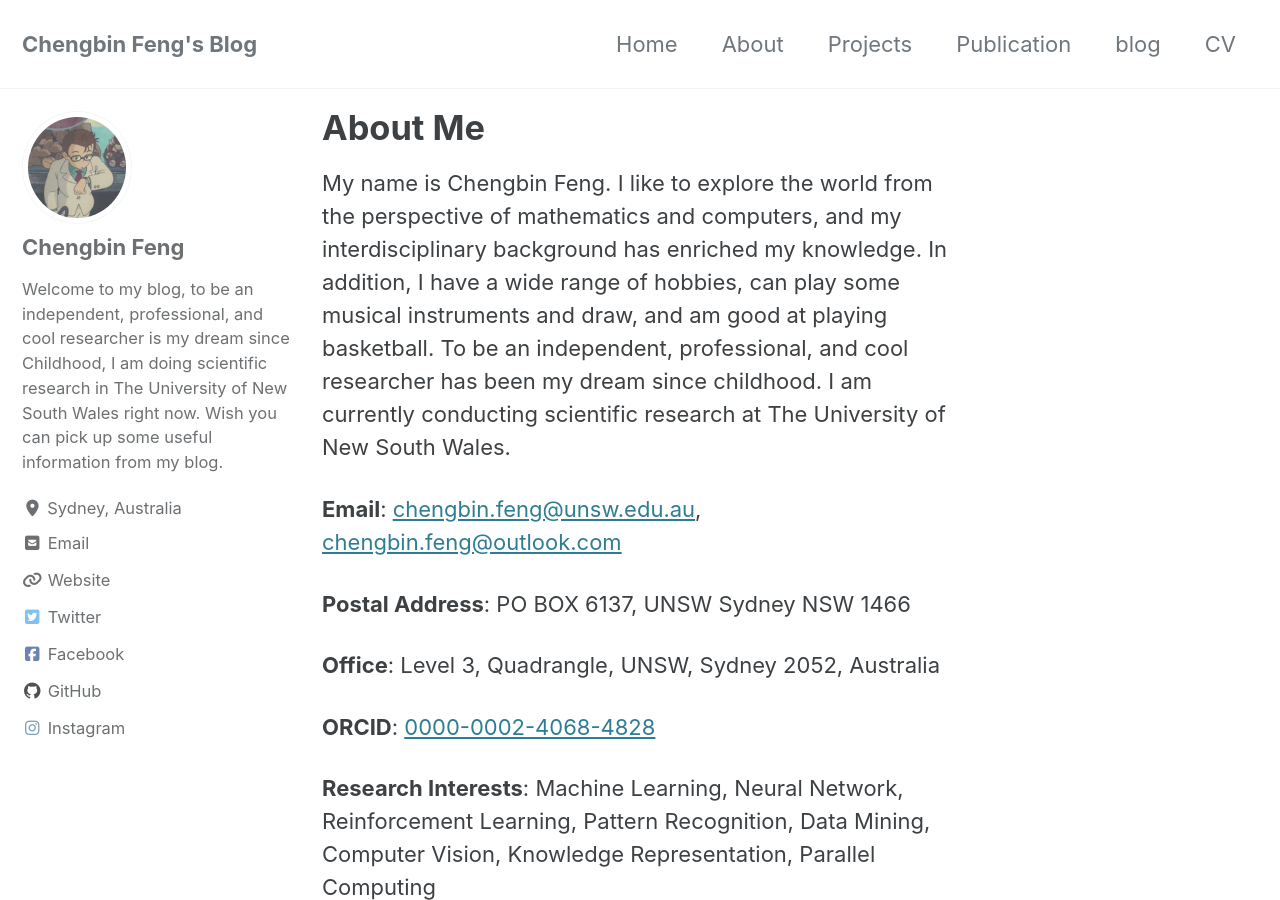
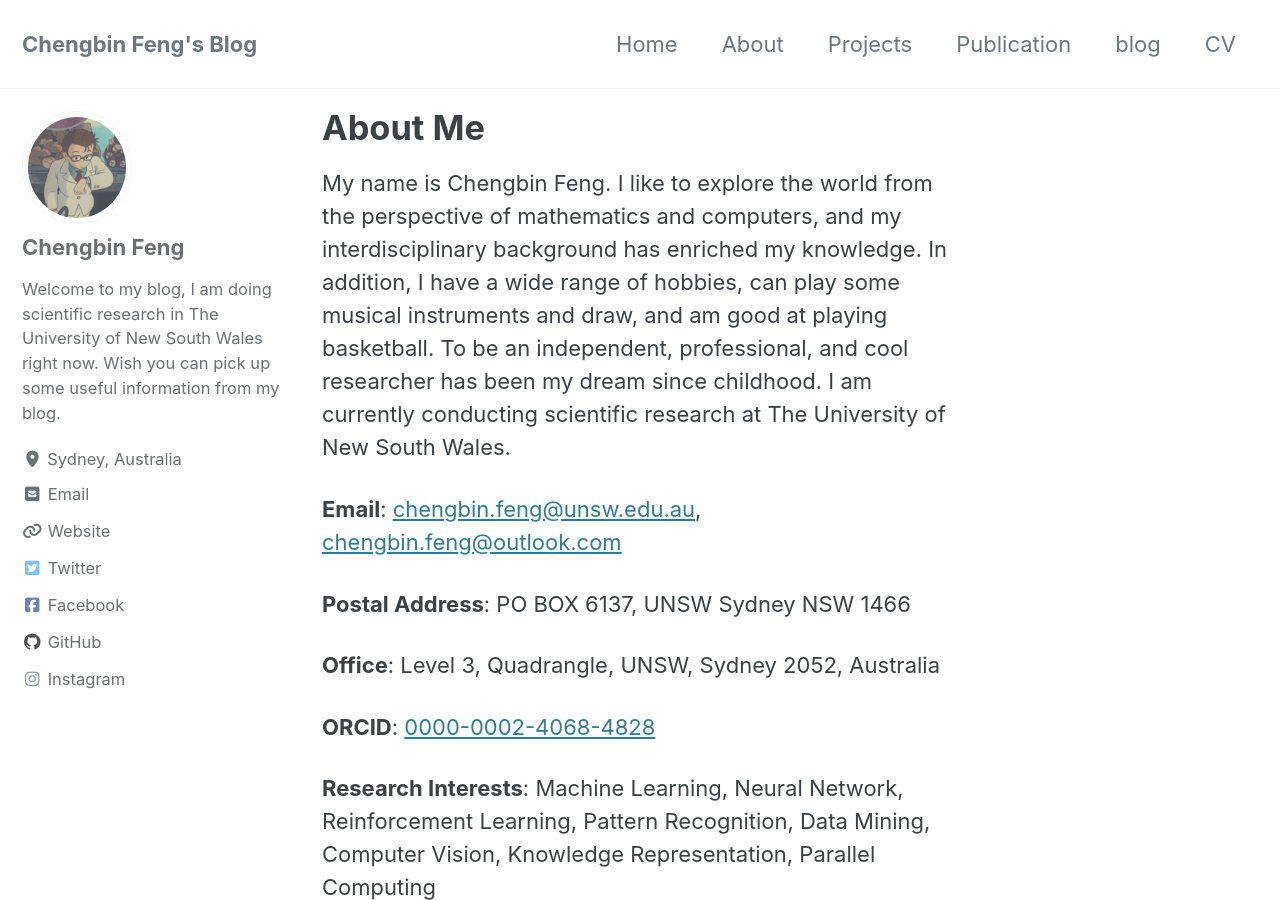
Before and after one commit to kfengc27/kfengc27.github.io, a Jekyll site: the page built from index.md, in a window 1280 px wide and 900 px high. Built offline with Jekyll 4.4.1, drawn with Linux system fonts in a browser that asks for light colours; cached includes are drawn as plain includes.

Commit message:
change describe

```diff
--- a/_config.yml
+++ b/_config.yml
@@ -115,7 +115,7 @@
 author:
   name             : "Chengbin Feng"
   avatar           : "/assets/images/chengbin.jpg"
-  bio              : "Welcome to my blog, to be an independent, professional, and cool researcher is my dream since Childhood, I am doing scientific research in The University of New South Wales right now. Wish you can pick up some useful information from my blog."
+  bio              : "Welcome to my blog, I am doing scientific research in The University of New South Wales right now. Wish you can pick up some useful information from my blog."
   location         : "Sydney, Australia"
   email            :
   links:
```
